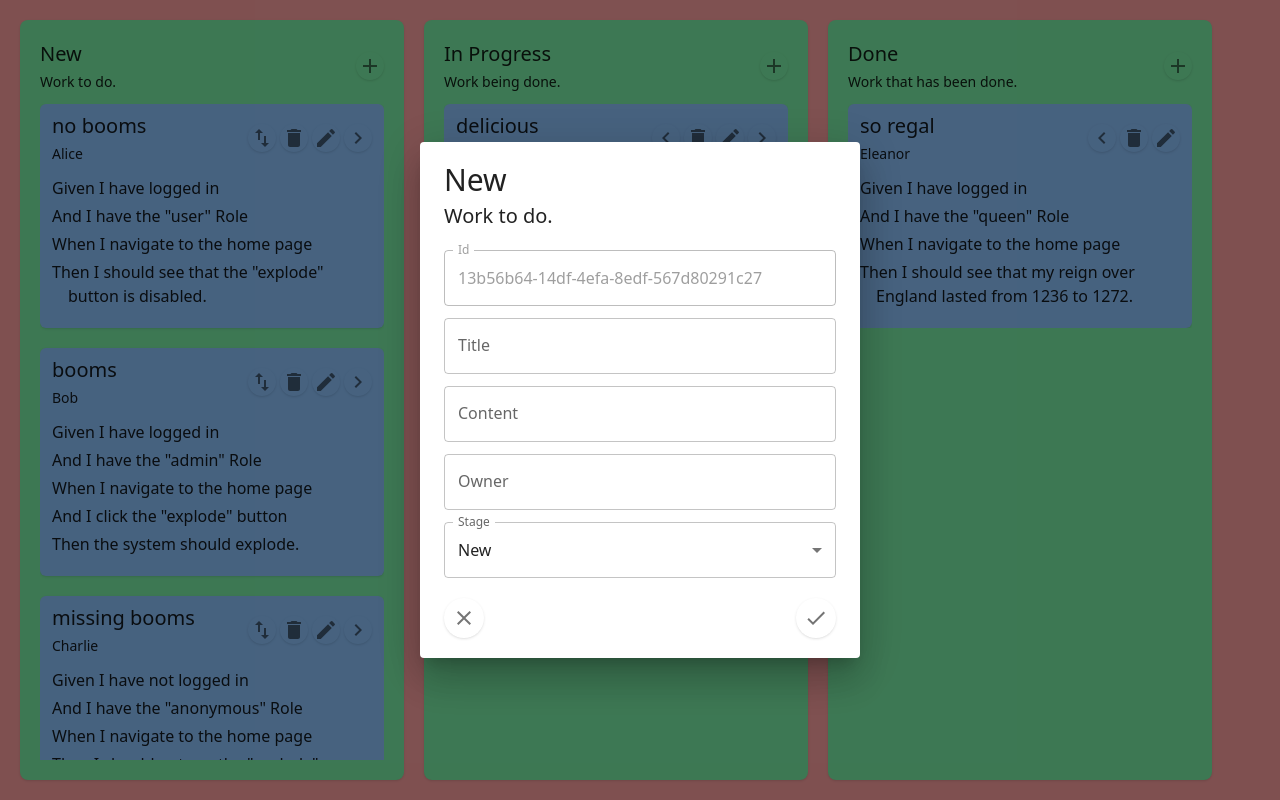
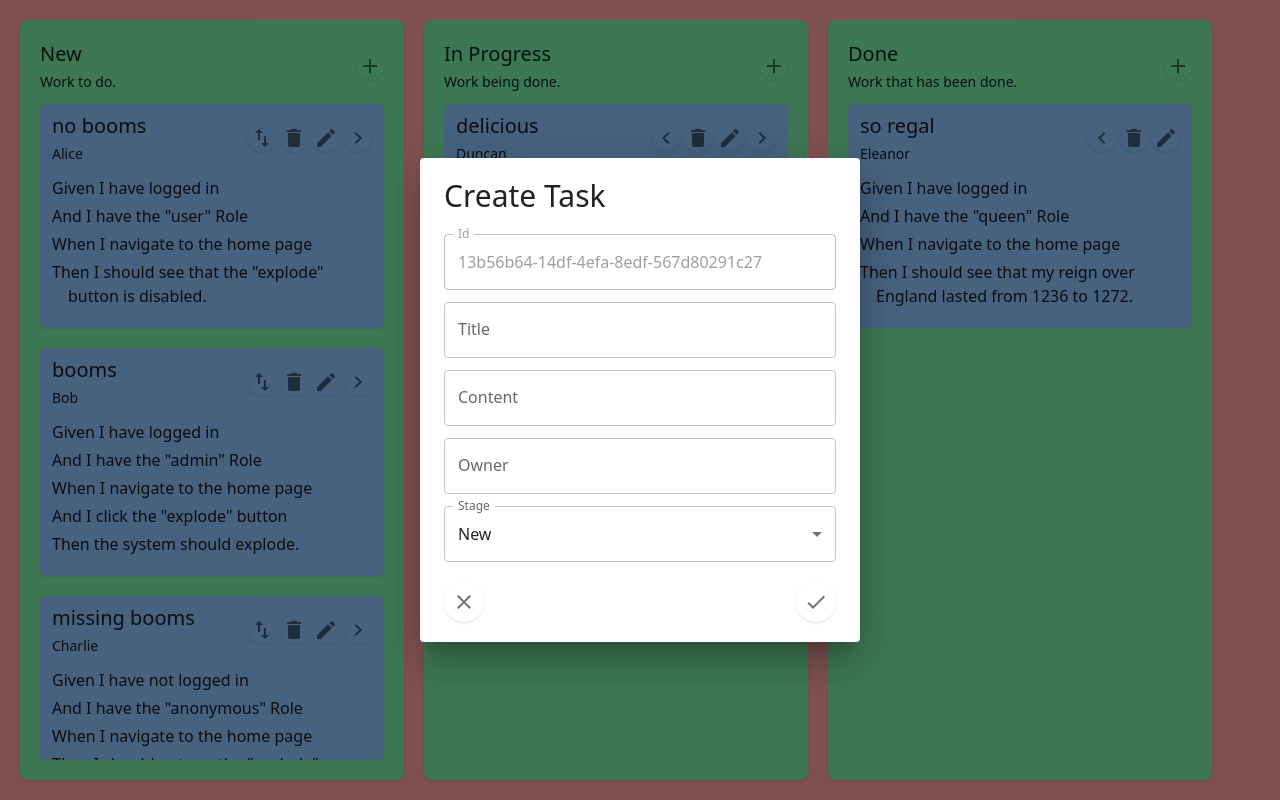
Before and after one commit to btlghrants/kanban-homework, a Next.js app in the folder kbh/: page / in a window 1280 px wide. Both pictures are taken after a click on the button 370 px from the left and 66 px from the top of the page. Built offline with nearby package versions, Linux system fonts and the light colour scheme; what @mui/material-nextjs would draw is missing.

Commit message:
chore: normalize CRUD dialog text

```diff
--- a/kbh/components/CardCreate.tsx
+++ b/kbh/components/CardCreate.tsx
@@ -75,7 +75,6 @@ export default function CardCreate({
 
   const stage = stages.find(stage => stage.id === cardCreateStageId);
   if (!stage) { return ; }
-  const { title, description } = stage;
 
   const onSubmit = (formInputs: Schema) => {
     const newTask = formInputs as Task;
@@ -99,8 +98,7 @@ export default function CardCreate({
       <DialogContent>
         <FormProvider {...formMethods}>
           <form onSubmit={handleSubmit(onSubmit)}>
-            <h1 className={`text-3xl pb-1`}>{title}</h1>
-            <h2 className={`text-xl pb-5`}>{description}</h2>
+            <h1 className={`text-3xl pb-5`}>Create Task</h1>
             <div className={`flex flex-col gap-y-3`}>
               <TextField {...register('id')} label="Id" disabled />
               <TextField {...register('title')}
--- a/kbh/components/CardUpdate.tsx
+++ b/kbh/components/CardUpdate.tsx
@@ -61,7 +61,7 @@ export default function CardUpdate({
       <DialogContent>
         <FormProvider {...formMethods}>
           <form onSubmit={handleSubmit(onSubmit)}>
-            <h1 className={`text-3xl pb-5`}>Edit Card</h1>
+            <h1 className={`text-3xl pb-5`}>Edit Task</h1>
             <div className={`flex flex-col gap-y-3`}>
               <TextField {...register('id')} label="Id" disabled />
               <TextField {...register('title')}
```
